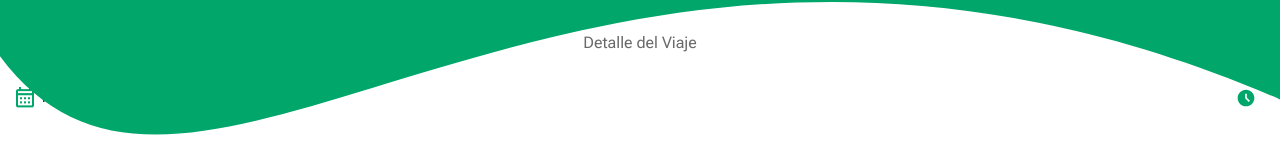
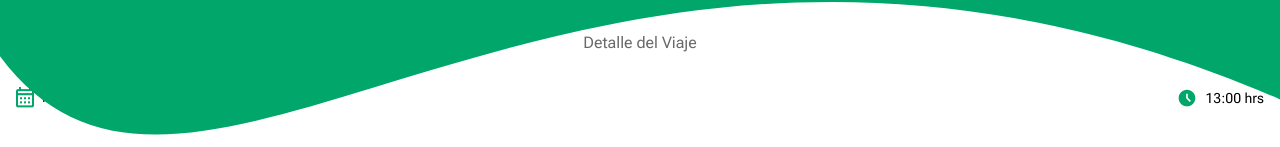
Before and after one commit to Diegogagan2587/A-Dedo, a React (Vite) app in the folder frontend/: page /trips/1/details in a window 1280 px wide. Shown: the part 483-630 px from the top of the page. Built offline with nearby package versions, Linux system fonts and the light colour scheme; no server answers; a web font is replaced by a local one.

Commit message:
feat/profile-and-reserved: update tripDetails time component new prop

```diff
--- a/frontend/src/pages/trips/TripDetails.jsx
+++ b/frontend/src/pages/trips/TripDetails.jsx
@@ -26,7 +26,7 @@ const TripDetails = () => {
         <h1 className="text-[#696969]">Detalle del Viaje</h1>
         <div className="flex text-sm items-center justify-between w-full">
           <Date date="Miercoles 21 de Mayo del 2024" />
-          <Time />
+          <Time time="13:00 hrs"/>
         </div>
         <div id="locations" className="flex items-center justify-center w-full">
           <LocationBarIcons />
```
